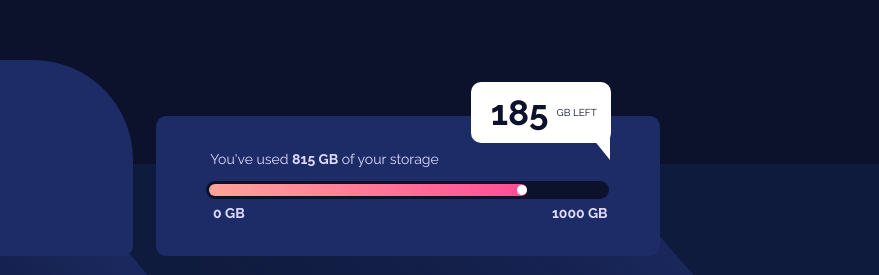
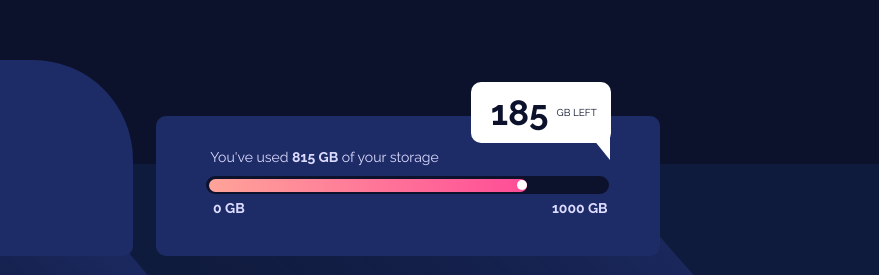
Before and after one commit to Jull22/Flyo, a plain HTML site: page index.html in a window 1280 px wide. Shown: the part 236-511 px from the top of the page, 401-1280 px from the left. Drawn offline with Linux system fonts and the light colour scheme.

Commit message:
h2 update

```diff
--- a/index.html
+++ b/index.html
@@ -33,7 +33,7 @@
     </div>
 
     <section class="storage-info">
-      <p>You've used <strong>815 GB</strong> of your storage</p>
+      <h2>You've used <strong>815 GB</strong> of your storage</h2>
 
       <div class="progress">
         <div class="progress-bar"><div class="circle"></div></div>
--- a/style.css
+++ b/style.css
@@ -23,6 +23,12 @@ body{
     background-image: url(/images/bg-mobile.svg);
     background-repeat: no-repeat;
 
+}
+
+h2{
+    font-size: 14px;
+    font-family: var(--ff-body);
+    font-weight: 300;
 }
 
 
@@ -262,7 +268,7 @@ footer {
 
     }
 
-    .storage-info p {
+    .storage-info h2 {
         padding-left: 3.9em;
     }
 
```
